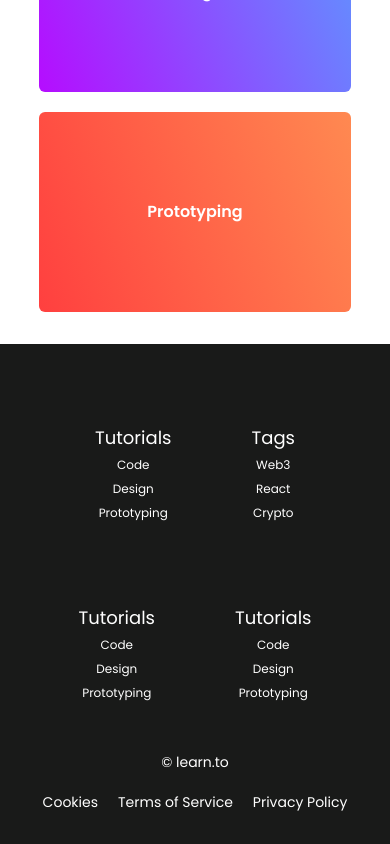
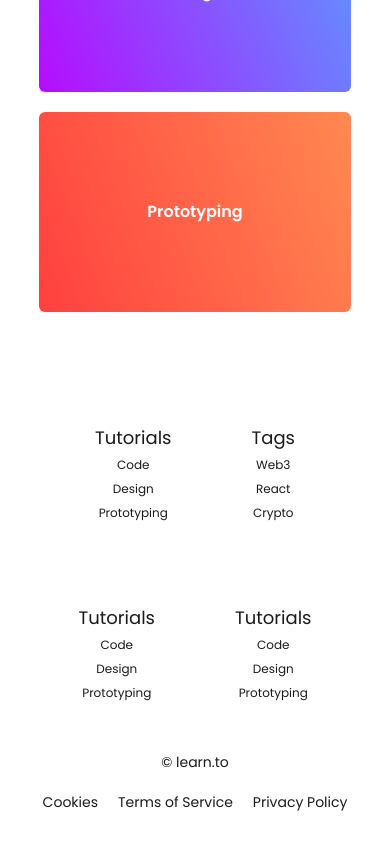
Before and after one commit to mohanadft/Figma-App, a React (Create React App) app: page / in a window 390 px wide. Shown: the part 3532-4376 px from the top of the page. Built offline with nearby package versions, Linux system fonts and the light colour scheme.

Commit message:
fixing responsive

```diff
--- a/src/components/footer/Footer.jsx
+++ b/src/components/footer/Footer.jsx
@@ -1,13 +1,21 @@
-import React from 'react'
-import './footer.css'
+import React, { useContext } from 'react'
+import { ThemeContext, style } from '../../App'
 
 const Footer = () => {
 	const links = [
 		['Code', 'Design', 'Prototyping'],
 		['Web3', 'React', 'Crypto']
 	]
+	const { darkTheme } = useContext(ThemeContext)
+
 	return (
-		<footer className="pt-20">
+		<footer
+			className="pt-20"
+			style={{
+				...style(darkTheme),
+				transition: '0.3s all ease-in-out'
+			}}
+		>
 			<div className="container flex justify-center items-center flex-wrap text-center gap-20">
 				<div>
 					<h2 className="text-lg">Tutorials</h2>
--- a/src/components/footer/footer.css
+++ /dev/null
@@ -1,4 +0,0 @@
-footer {
-	background-color: var(--text-color);
-	color: var(--bg-color);
-}
```
